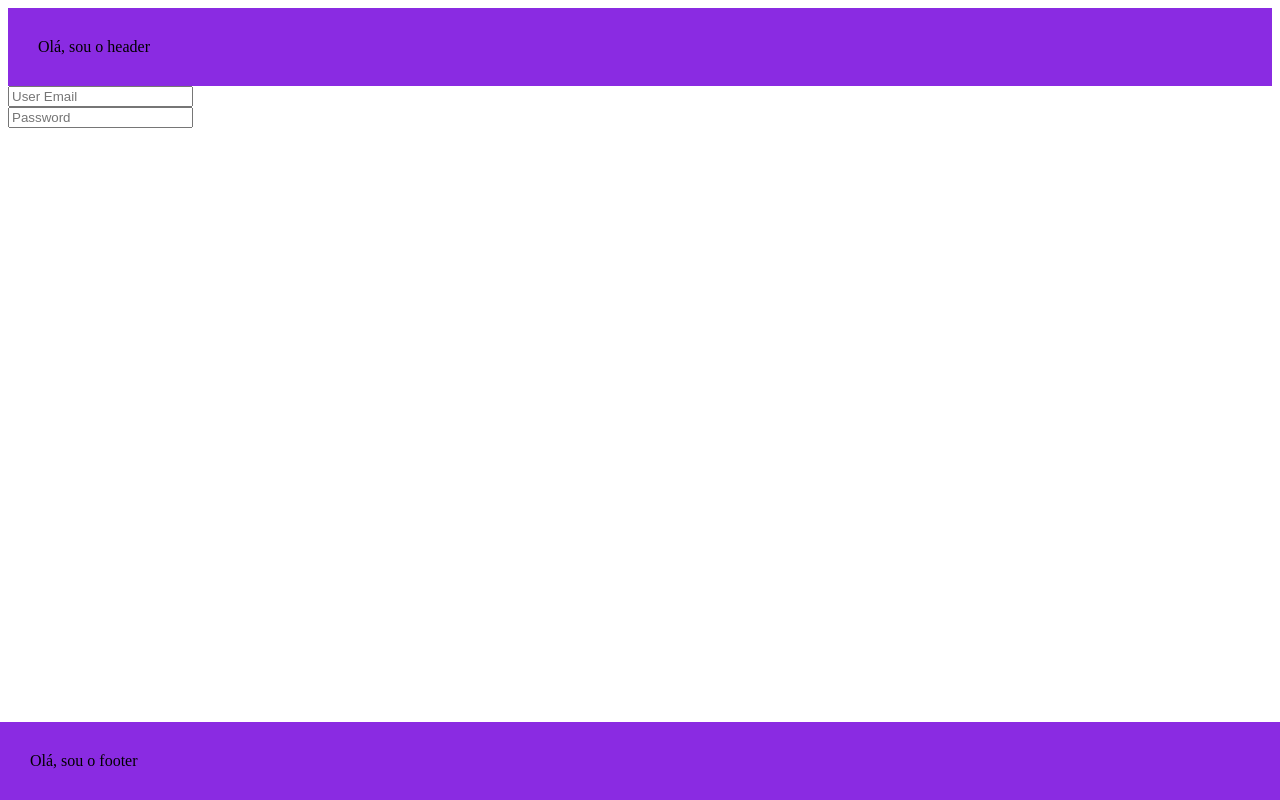
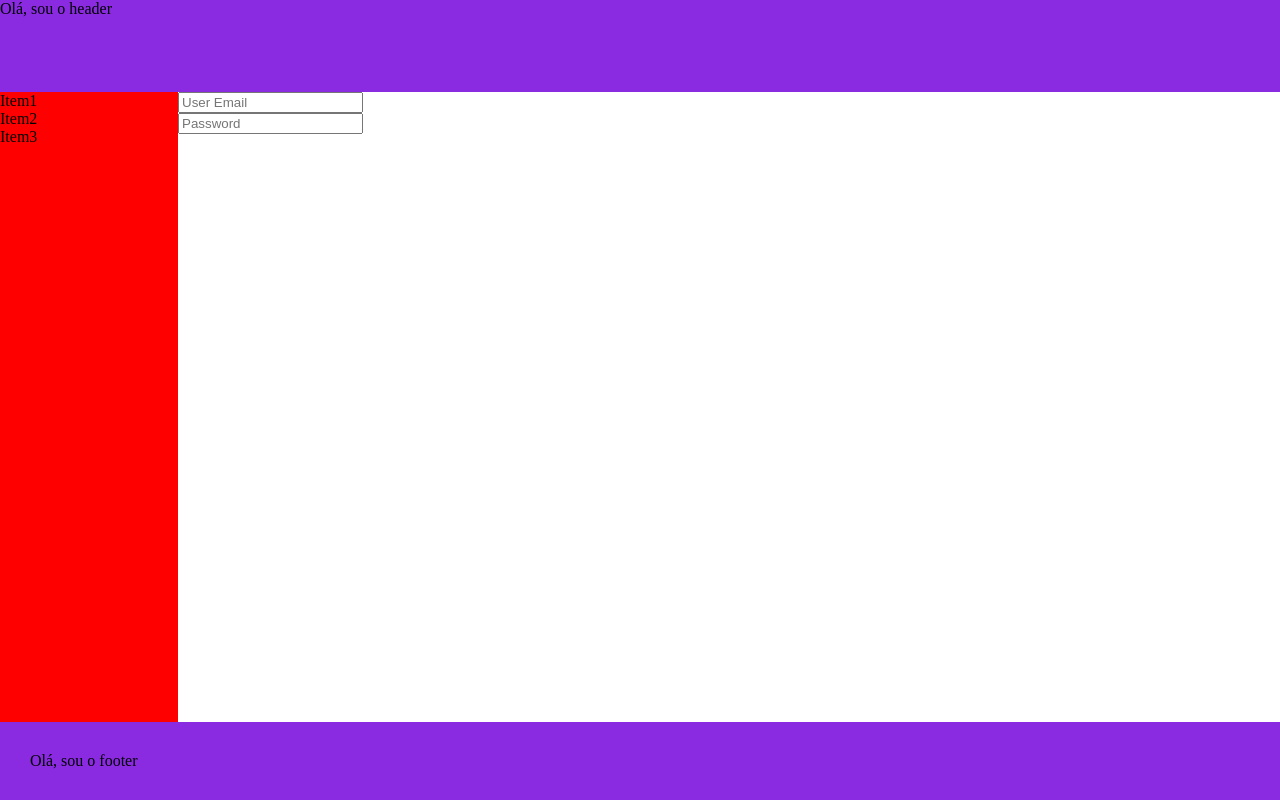
Before and after one commit to jlambert97/ContextKanban, a React (Create React App) app: page / in a window 1280 px wide. Built offline with nearby package versions, Linux system fonts and the light colour scheme.

Commit message:
Mudanças de Layout

```diff
--- a/public/index.html
+++ b/public/index.html
@@ -21,7 +21,7 @@
     -->
     <title>React App</title>
   </head>
-  <body>
+  <body style="margin: 0">
     <noscript>You need to enable JavaScript to run this app.</noscript>
     <div id="root"></div>
     <!--
--- a/src/App.tsx
+++ b/src/App.tsx
@@ -1,24 +1,25 @@
 import React, { Component } from 'react';
-import {BrowserRouter as Router, Switch, Route } from 'react-router-dom'
+import { BrowserRouter as Router, Switch, Route } from 'react-router-dom'
 import Login from './Login/Login'
 import Dashboard from './Dashboard/Dashboard'
 import Header from './Header/Header'
 import Footer from './Footer/Footer'
-// import SideMenu from './SideMenu/SideMenu'
-
+import SideMenu from './SideMenu/SideMenu'
+import * as MainStyleSheet from './AppStyle'
 class App extends Component {
   render() {
     return (
       <div>
         <Header />
-          {/* <SideMenu> */}
+        <SideMenu />
+        <MainStyleSheet.MainStyle>
           <Router>
             <Switch>
               <Route exact path="/" component={Login} />
               <Route path="/dashboard" component={Dashboard} />
             </Switch>
           </Router>
-          {/* </SideMenu> */}
+        </MainStyleSheet.MainStyle>
         <Footer />
       </div>
     )
--- /dev/null
+++ b/src/AppStyle.js
@@ -0,0 +1,6 @@
+import styled from 'styled-components'
+
+export const MainStyle = styled.div`
+position: absolute;
+left:178px; top:92px; right:0; bottom:0;
+`
--- a/src/CombineReducers.ts
+++ b/src/CombineReducers.ts
@@ -9,5 +9,3 @@ export interface IAppState {
 export const AppState = combineReducers({
     login: loginReducer
 })
-
-// export type AppState = ReturnType<typeof CombineReducers>
--- a/src/Header/HeaderStyle.js
+++ b/src/Header/HeaderStyle.js
@@ -2,5 +2,7 @@ import styled from 'styled-components'
 
 export const HeaderStyle = styled.div`
     background-color: blueviolet;
-    padding: 30px;
+    position:absolute;
+    left:0; right:0;
+    height: 92px;
 `
--- a/src/Login/Login.tsx
+++ b/src/Login/Login.tsx
@@ -36,7 +36,7 @@ class Login extends Component<Props, State> {
           <input type="text" onChange={this.props.emailChange} placeholder="User Email" />
         </div>
         <div>
-          <input type="password" placeholder="Password" />
+          <input type="password" onChange={this.props.passwordChange}placeholder="Password" />
         </div>
       </div>
     )
--- a/src/SideMenu/SideMenuStyle.js
+++ b/src/SideMenu/SideMenuStyle.js
@@ -1,14 +1,10 @@
 import styled from 'styled-components'
+var color = '#111'
+color = '#f00'
 
 export const SideMenuStyle = styled.div`
-  height: 100%; /* Full-height: remove this if you want "auto" height */
-  width: 15%; /* Set the width of the sidebar */
-  position: fixed; /* Fixed Sidebar (stay in place on scroll) */
-  z-index: 1; /* Stay on top */
-  top: 0; /* Stay at the top */
-  left: 0;
-  background-color: #111; /* Black */
-  overflow-x: hidden; /* Disable horizontal scroll */
-  padding-top: 20px;
-  margin-top: 85px;
+  position:absolute;
+  left:0; top:92px; bottom: 0;
+  width: 178px;
+  background-color: ${color} ; /* Black */
 `
```
Lines whose indentation alone changed are shown as unchanged.
